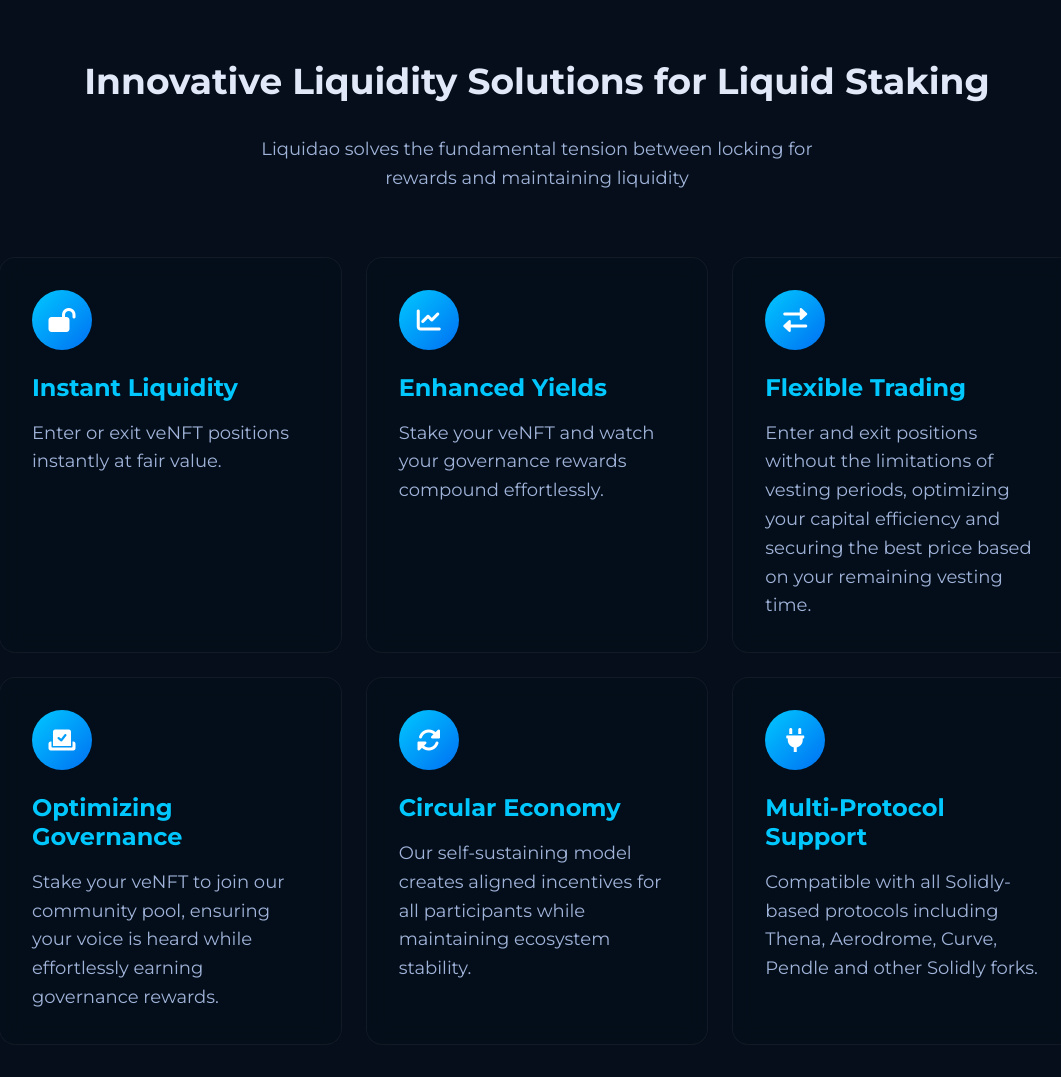
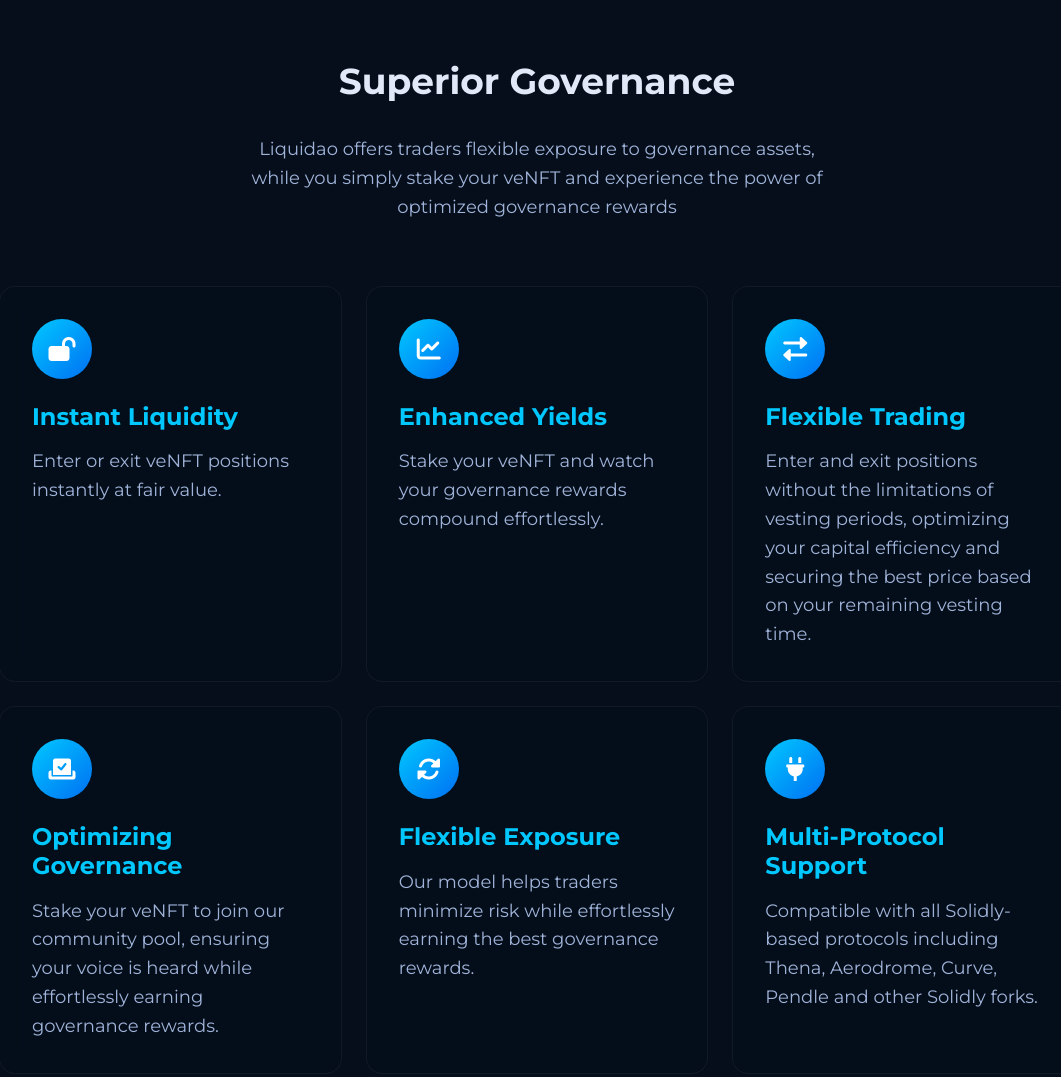
Before and after one commit to steeminator3000/landing, a plain HTML site: page index.html in a window 1280 px wide. Shown: the part 820-1897 px from the top of the page, without its empty margins (103-1164 px from the left). Drawn offline with Linux system fonts and the light colour scheme; animation ran at ten frames a second.

Commit message:
Update index.html
more texting change

```diff
--- a/index.html
+++ b/index.html
@@ -1574,7 +1574,7 @@
                 <div class="hero-content fade-in">
                     <span class="hero-tagline">Unlock Liquidity For veNFTs</span>
                     <h1>Optimizing Governance, Maximizing Yields</h1>
-                    <p>Liquidao creates a circular economy that benefits both veNFT holders seeking liquidity and traders seeking flexible exposure while maintaining governance rewards.</p>
+                    <p>Liquidao offers traders flexible exposure to governance assets, while you simply stake your veNFT and experience the power of optimized governance rewards.</p>
                     <div class="btn-group">
                         <a href="#" class="btn btn-primary btn-lg btn-hover-effect">Earn Now</a>
                         <a href="#how-it-works" class="btn btn-secondary btn-lg">Learn More</a>
@@ -1593,8 +1593,8 @@
         <section class="features bg-dark" id="features">
             <div class="container">
                 <div class="section-header fade-in">
-                    <h2>Innovative Liquidity Solutions for Liquid Staking</h2>
-                    <p>Liquidao solves the fundamental tension between locking for rewards and maintaining liquidity</p>
+                    <h2>Superior Governance</h2>
+                    <p>Liquidao offers traders flexible exposure to governance assets, while you simply stake your veNFT and experience the power of optimized governance rewards</p>
                 </div>
                 <div class="grid grid-auto-fit stagger-fade-in">
                     <div class="feature-card">
@@ -1619,8 +1619,8 @@
                     </div>
                     <div class="feature-card">
                         <div class="feature-icon"><i class="fas fa-sync-alt"></i></div>
-                        <h3>Circular Economy</h3>
-                        <p>Our self-sustaining model creates aligned incentives for all participants while maintaining ecosystem stability.</p>
+                        <h3>Flexible Exposure</h3>
+                        <p>Our model helps traders minimize risk while effortlessly earning the best governance rewards.</p>
                     </div>
                     <div class="feature-card">
                         <div class="feature-icon"><i class="fas fa-plug"></i></div>
@@ -1796,7 +1796,7 @@
                     <h4>Community</h4>
                     <ul>
                         <li><a href="#">Forum</a></li>
-                        <li><a href="https://discord.gg/AEHBPuyVWF">Discord</a></li>
+                        <li><a href="https://discord.gg/3STZE2dQxK">Discord</a></li>
                         <li><a href="https://x.com/Liquidaofi">Twitter</a></li>
                         <li><a href="#">Blog</a></li>
                     </ul>
```
